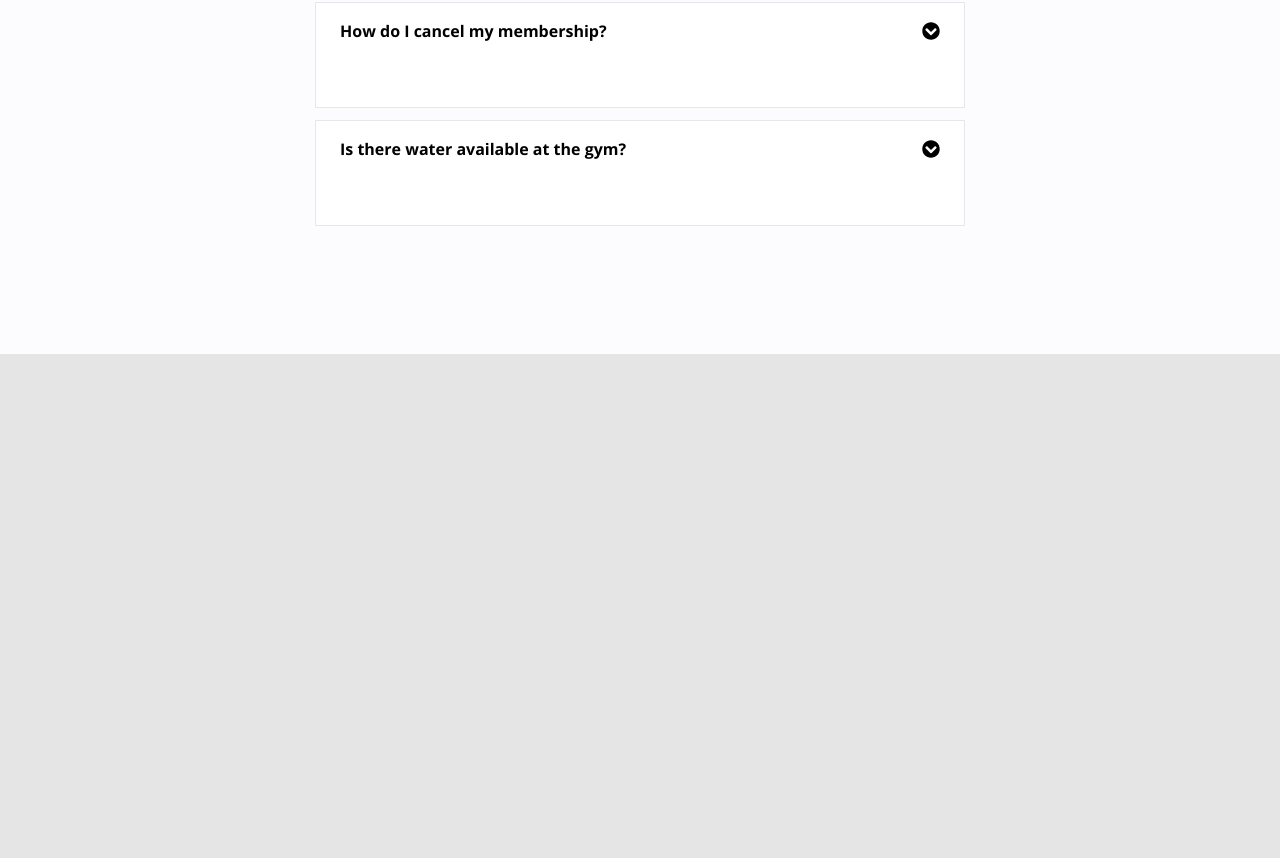
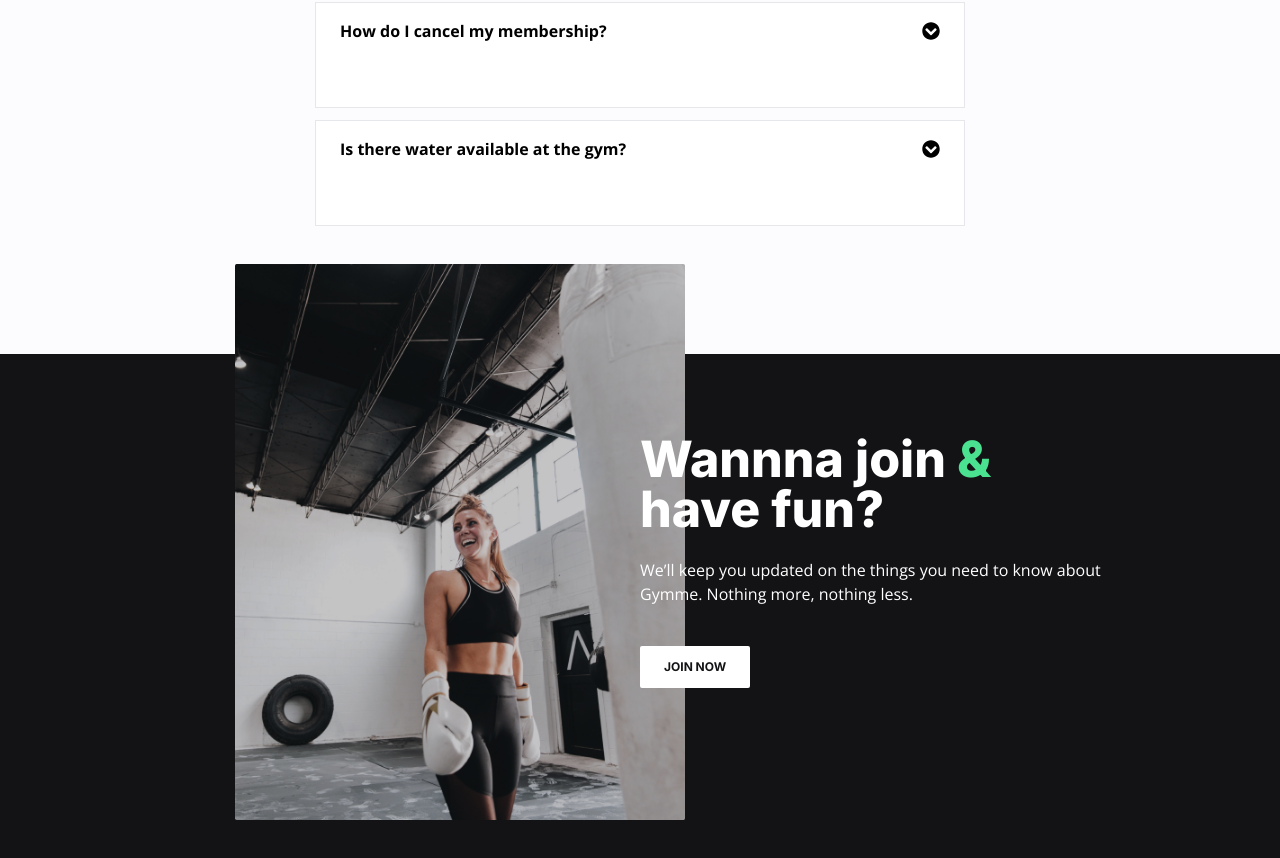
Before and after one commit to JacekLiman/gym-website, a React (Vite) app: page / in a window 1280 px wide. Shown: the part 4229-5087 px from the top of the page. Before the commit the page ends 4583 px from the top, so only its background shows below. Built offline with nearby package versions, Linux system fonts and the light colour scheme.

Commit message:
add Faq component

```diff
--- a/src/App.tsx
+++ b/src/App.tsx
@@ -7,6 +7,7 @@ import Workout from "./component/Workout";
 import Pricing from "./component/Pricing";
 import Community from "./component/Community";
 import Faq from "./component/Faq";
+import Join from "./component/join";
 
 function App() {
   const [isOpen, setIsOpen] = useState(false);
@@ -21,6 +22,7 @@ function App() {
       <Pricing />
       <Community/>
       <Faq/>
+      <Join/>
     </div>
   );
 }
--- /dev/null
+++ b/src/component/Join.tsx
@@ -0,0 +1,25 @@
+import { join } from "../data";
+
+const Join = () => {
+  const { image, title, subtitle, btnText } = join;
+  return (
+    <section className="bg-neutral-500 section">
+      <div className="container mx-auto ">
+        <div className="grid grid-cols-1 md:grid-cols-2 relative">
+          <div className="hidden md:block "></div>
+          <div className="md:pt-20 pt-32 pl-5 md:pl-0 relative z-10">
+            <h2 className="h2 text-white">
+              Wannna join <span className="text-primary-200">&</span> <br /> have
+              fun?
+            </h2>
+            <p className="text-white max-w-[500px] mt-6 mb-10">{subtitle}</p>
+            <button className="btn btn-sm btn-secondary">{btnText}</button>
+          </div>
+          <img className="absolute w-[250px] -top-[90px] md:left-1/2 lg:w-[450px] md:-translate-x-[90%]" src={image} alt="" />
+        </div>
+      </div>
+    </section>
+  );
+};
+
+export default Join;
```
